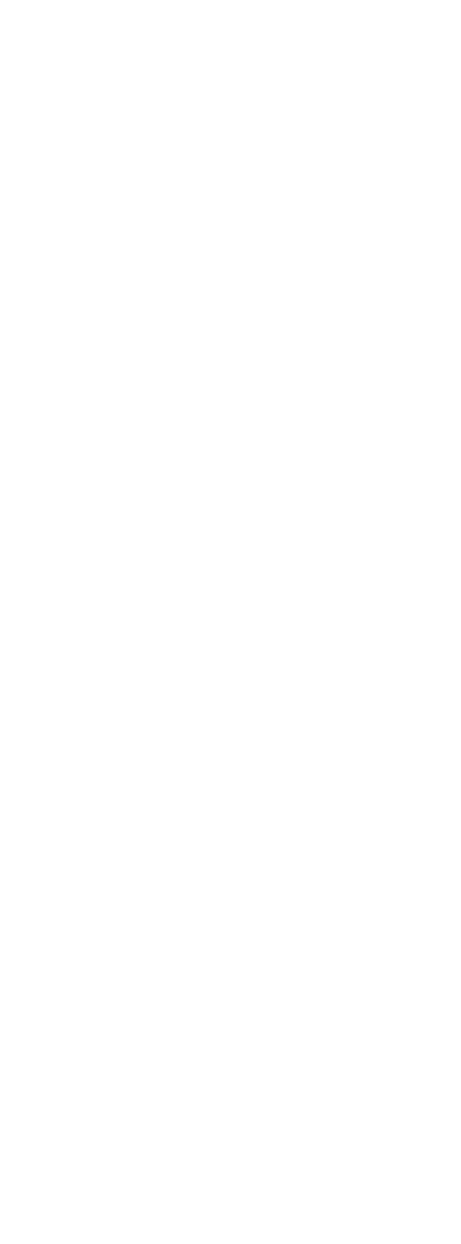
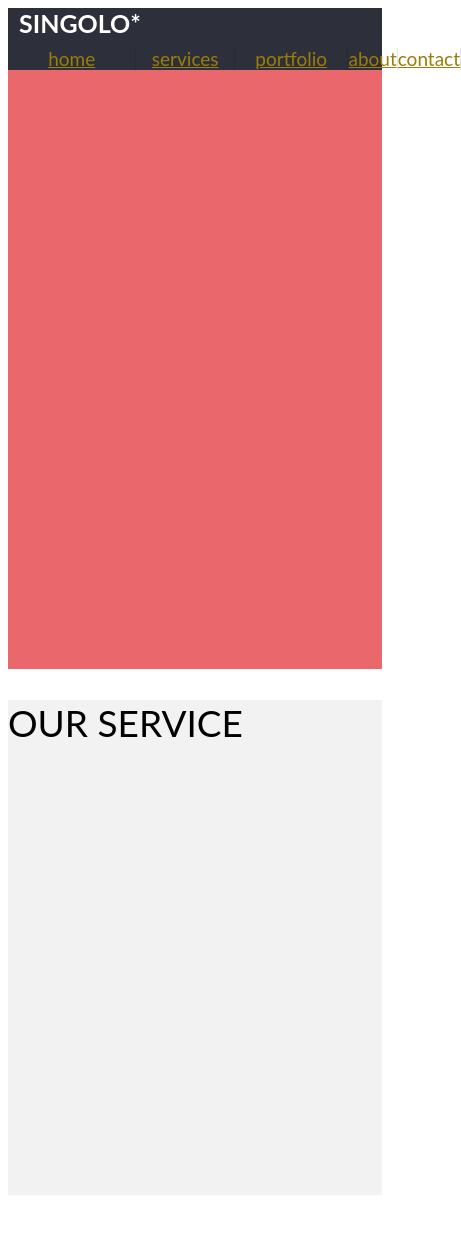
Before and after one commit to LyssenkoAlex/singolo, a plain HTML site: page singolo1.html in a window 390 px wide. Shown: the whole page, 461 px wide, since content can reach past the window. Before the commit the page ends 844 px from the top, so only its background shows below. Drawn offline with Linux system fonts and the light colour scheme.

Commit message:
feat: some basic styles

```diff
--- a/singolo1.css
+++ b/singolo1.css
@@ -0,0 +1,164 @@
+:root {
+    --desktop-width: 1020px;
+}
+
+@font-face {
+    font-family: 'Lato';
+    font-style: normal;
+    font-weight: 400;
+    src:  local('Lato'), local('Lato'),
+    url('assets/fonts/Lato/Lato-Black.ttf') format('ttf');
+}
+
+
+.page-wrap {
+    position: relative;
+
+    min-width: var(--mobile-width);
+    max-width:  var(--desktop-width);
+    margin: 0 auto;
+    padding: 0;
+}
+
+.page-header {
+    position: relative;
+    z-index: 1;
+}
+
+.page-header__wrap {
+    max-width: 1020px;
+    max-height: 89px;
+    margin: auto;
+    background-color: #2d303a;;
+}
+
+
+
+.logo {
+    padding: 11px 27px 11px 11px;
+
+}
+
+.logo > span {
+    font-size: 25px;
+    line-height: 6px;
+    color: #ffffff;
+    font-family: "Lato", sans-serif;
+    font-weight: 700;
+    text-align: left;
+}
+
+.nav__list {
+    display: flex;
+    width: 453px;
+    margin: 0;
+    padding: 0;
+
+
+    list-style: none;
+}
+
+.nav__item {
+    display: flex;
+    justify-content: center;
+    align-items: center;
+
+    border-right: 1px solid rgba(0, 0, 0, .1)
+}
+
+.nav__item:first-child {
+    width: 170px;
+}
+
+.nav__item:nth-child(2) {
+    width: 130px;
+}
+
+.nav__item:nth-child(3) {
+    width: 150px;
+}
+
+.nav__link {
+    display: flex;
+    align-items: flex-end;
+
+    font-family: "Lato", "Arial", sans-serif;
+    font-size: 19px;
+    line-height: 22px;
+    font-weight: 400;
+    color: #9b7d08;
+}
+
+.nav__link:hover,
+.nav__link:focus,
+.nav__link:active {
+    color: #000;
+}
+
+.nav__link:hover g,
+.nav__link:focus g,
+.nav__link:active g {
+    fill: #000;
+}
+
+.page-main {
+    width: 100%;
+    margin: 0 auto;
+
+    text-align: center;
+}
+
+.slider {
+    display: flex;
+    margin-top: -1px;
+    isolation: isolate;
+    height: 600px;
+    margin-bottom: 15px;
+    background-color: #ea676b;
+}
+
+.tweets {
+    text-align: left;
+    height: 495px;
+    background-color: #f2f2f2;
+}
+
+.tweets__wrap {
+    margin: 5px auto 0;
+}
+
+.tweets__title {
+    width: 100%;
+    margin-bottom: 35px;
+    font-family: 'Lato', 'Arial', sans-serif;
+    font-size: 37px;
+    font-weight: 400;
+    text-transform: uppercase;
+}
+
+.tweets__article {
+    display: flex;
+}
+
+
+.tweets__tweet-current {
+    position: relative;
+    margin: 9px;
+}
+
+
+.tweets__video {
+    position: relative;
+    width: 315px;
+    height: 232px;
+    margin-top: 9px;
+}
+
+
+.tweets__tweet-posting {
+    position: relative;
+    display: block;
+    width: 330px;
+    height: 232px;
+    background-color: var(--main-orange);
+}
--- a/singolo1.html
+++ b/singolo1.html
@@ -2,9 +2,70 @@
 <html lang="en">
 <head>
     <meta charset="UTF-8">
-    <title>Title</title>
+    <meta name="viewport" content="width=device-width, initial-scale=1.0">
+    <meta http-equiv="X-UA-Compatible" content="ie=edge">
+    <link rel="stylesheet" href="singolo1.css">
+    <title>Singolo</title>
 </head>
 <body>
+<div class="page-wrap">
+    <header class="page-header">
+        <div class="page-header__wrap">
+            <nav class="main-nav">
+                <div class="logo">
+                    <span>SINGOLO*</span>
+                </div>
+                <ul class="nav__list">
+                    <li class="nav__item">
+                        <a class="nav__link" href="#">
+                            home
+                        </a>
+                    </li>
+                    <li class="nav__item">
+                        <a class="nav__link" href="#">
+                            services
+                        </a>
+                    </li>
+                    <li class="nav__item">
+                        <a class="nav__link" href="#">
+                            portfolio
+                        </a>
+                    </li>
+                    <li class="nav__item">
+                        <a class="nav__link" href="#">
+                            about
+                        </a>
+                    </li>
+                    <li class="nav__item">
+                        <a class="nav__link" href="#">
+                            contact
+                        </a>
+                    </li>
+                </ul>
 
+            </nav>
+
+        </div>
+
+    </header>
+    <main class="page-main">
+        <section class="slider">
+
+        </section>
+        <section class="tweets">
+            <h1 class="tweets__title">Our Service</h1>
+            <div class="tweets__tweet-current">
+
+            </div>
+            <div class="tweets__video">
+
+            </div>
+            <div class="tweets__tweet-posting">
+
+            </div>
+
+        </section>
+    </main>
+</div>
 </body>
 </html>
```
Also changed, not shown: assets/fonts/Lato/OFL.txt (added, +93 -0 lines), README.md, assets/fonts/Lato/Lato-Black.ttf (added), assets/fonts/Lato/Lato-BlackItalic.ttf (added), assets/fonts/Lato/Lato-Bold.ttf (added), assets/fonts/Lato/Lato-BoldItalic.ttf (added), assets/fonts/Lato/Lato-Italic.ttf (added), assets/fonts/Lato/Lato-Light.ttf (added), assets/fonts/Lato/Lato-LightItalic.ttf (added), assets/fonts/Lato/Lato-Regular.ttf (added), assets/fonts/Lato/Lato-Thin.ttf (added), assets/fonts/Lato/Lato-ThinItalic.ttf (added).
